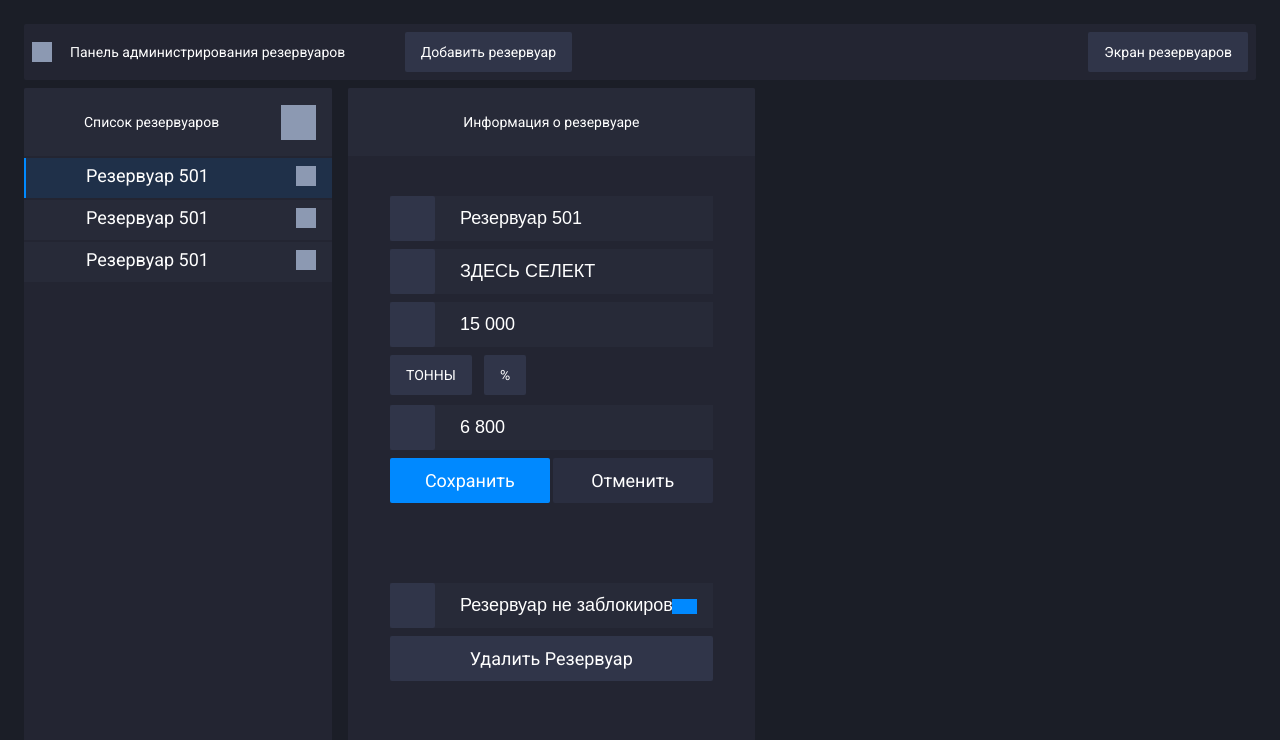
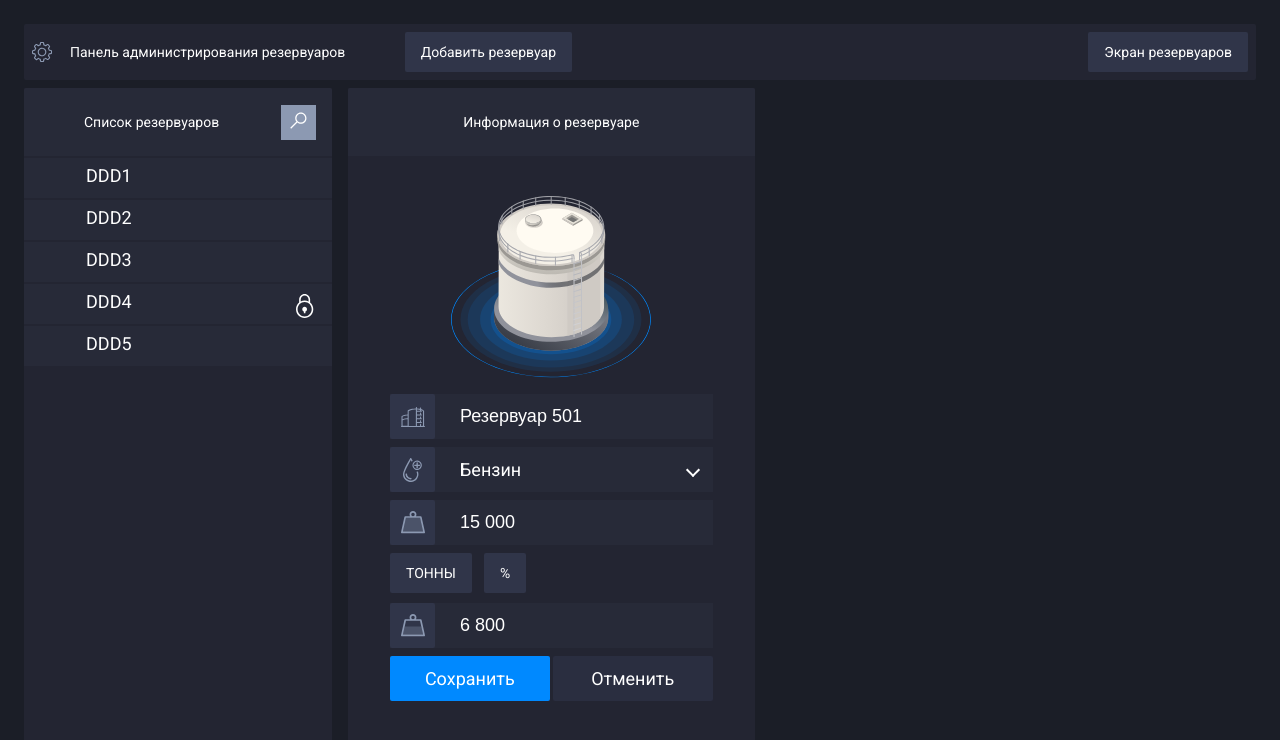
Before and after one commit to Max-Sam231/test-for-lab, a Next.js app: page / in a window 1280 px wide. Shown: the top 740 px of the page. Built offline with nearby package versions, Linux system fonts and the light colour scheme.

Commit message:
chore: add dinamic elements with moki date and svg

```diff
--- a/src/app/layout.tsx
+++ b/src/app/layout.tsx
@@ -1,5 +1,5 @@
-import type {Metadata} from "next";
-import {Roboto} from "next/font/google";
+import type { Metadata } from "next";
+import { Roboto } from "next/font/google";
 import "../styles/global.scss";
 
 const roboto = Roboto({
--- a/src/app/page.module.scss
+++ b/src/app/page.module.scss
@@ -16,12 +16,12 @@
 	justify-content: space-between;
 	align-items: center;
 }
-.right{
+.right {
 	display: flex;
 	width: calc(100% - 35.7vw);
 	justify-content: flex-end;
 }
-.left{
+.left {
 	display: flex;
 	min-width: 540px;
 	width: 35.7vw;
@@ -38,7 +38,7 @@
 	display: block;
 	width: 20px;
 	height: 20px;
-	background: $icon-color;
+	// background: $icon-color;
 }
 .button {
 	border-radius: 2px;
@@ -84,18 +84,6 @@
 	&__listReservoir {
 		height: 73vh;
 		overflow-y: auto;
-		&::-webkit-scrollbar {
-			width: 6px;
-		}
-
-		&::-webkit-scrollbar-track {
-			background: $primary-color;
-		}
-
-		&::-webkit-scrollbar-thumb {
-			background-color: $gray;
-			border-radius: 3px;
-		}
 	}
 
 	&__item {
@@ -126,6 +114,7 @@
 
 .cardReservoir {
 	margin: 8px 0 0 16px;
+	padding: 0 0 16px 0;
 	width: 33%;
 	height: 82vh;
 	overflow: hidden;
@@ -136,17 +125,24 @@
 	border-radius: 2px;
 	background-color: $primary-color;
 
+	.content{
+		display: flex;
+		flex-direction: column;
+		align-items: center;
+		justify-content: flex-start;
+		width: 100%;
+		overflow-y: auto;
+	}
 	&__title {
 		display: flex;
 		align-items: center;
 		justify-content: center;
 		width: 100%;
-		height: 68px;
+		min-height: 68px;
 		margin: 0 0 40px 0;
 		background-color: $secondary-color;
 	}
 	img {
-		margin: 16px 0 16px 0;
 		width: 200px;
 		height: 100px;
 		background-color: $secondary-color;
@@ -156,9 +152,11 @@
 .reservoirInfo {
 	width: 100%;
 	padding: 0 42px 0 42px;
+	margin: 16px 0 0 0;
 	display: flex;
 	flex-direction: column;
 	align-items: center;
+	// overflow-y: auto;
 	justify-content: flex-start;
 	&__container {
 		width: 100%;
@@ -177,6 +175,9 @@
 	align-items: center;
 	margin: 0 0 8px 0;
 	&__icon {
+		display: flex;
+		align-items: center;
+		justify-content: center;
 		position: absolute;
 		top: 0;
 		left: 0;
@@ -184,6 +185,7 @@
 		height: 45px;
 		border-radius: 2px;
 		background-color: $gray;
+		z-index: 99;
 	}
 	&__input {
 		width: 100%;
--- a/src/app/page.tsx
+++ b/src/app/page.tsx
@@ -1,13 +1,102 @@
 "use client";
+import Select from "@/components/Select/Select";
 import styles from "./page.module.scss";
+import { useState } from "react";
+import Image from "next/image";
 
 export default function Home() {
+	const [active, setActive] = useState(0);
+
+	type Reservoir = {
+		name: string;
+		capacity: number;
+		volume: number;
+		productId: number;
+		isLocked: boolean;
+		id: number;
+		product: {
+			name: string;
+			id: number;
+		};
+	};
+
+	const mokiData: Reservoir[] = [
+		{
+			name: "DDD1",
+			capacity: 100,
+			volume: 10,
+			productId: 10,
+			isLocked: false,
+			id: 1000,
+			product: {
+				name: "DDD1",
+				id: 1000,
+			},
+		},
+		{
+			name: "DDD2",
+			capacity: 100,
+			volume: 1,
+			productId: 10,
+			isLocked: false,
+			id: 1001,
+			product: {
+				name: "DDD2",
+				id: 1001,
+			},
+		},
+		{
+			name: "DDD3",
+			capacity: 100,
+			volume: 55,
+			productId: 10,
+			isLocked: false,
+			id: 1002,
+			product: {
+				name: "DDD3",
+				id: 1002,
+			},
+		},
+		{
+			name: "DDD4",
+			capacity: 100,
+			volume: 100,
+			productId: 10,
+			isLocked: true,
+			id: 1003,
+			product: {
+				name: "DDD4",
+				id: 1003,
+			},
+		},
+		{
+			name: "DDD5",
+			capacity: 100,
+			volume: 0,
+			productId: 10,
+			isLocked: false,
+			id: 1004,
+			product: {
+				name: "DDD5",
+				id: 1004,
+			},
+		},
+	];
+
 	return (
 		<div className={styles.wrapper}>
 			<div className={styles.header}>
 				<div className={styles.left}>
 					<div className={styles.logo}>
-						<span className={styles.icon}></span>
+						<span className={styles.icon}>
+							<Image
+								src="/assets/svg/settings.svg"
+								alt="Logo"
+								width={100}
+								height={100}
+								style={{ width: "auto", height: "auto" }}
+							/>
+						</span>
 						<p className={styles["text--sl"]}>Панель администрирования резервуаров</p>
 					</div>
 					<button className={`${styles.button} ${styles["text--sl"]}`}>Добавить резервуар</button>
@@ -22,21 +111,45 @@ export default function Home() {
 					<div className={styles.sideBar__search}>
 						<p className={styles["text--sl"]}>Список резервуаров</p>
 						<input className={styles.hide} type="text" name="" id="" />
-						<button className={styles.sideBar__button}></button>
+						<button className={styles.sideBar__button}>
+							<Image
+								src="/assets/svg/search-white.svg"
+								alt="Logo"
+								width={100}
+								height={100}
+								style={{ width: "auto", height: "auto", background: "transparent" }}
+							/>
+						</button>
 					</div>
 					<ul className={styles.sideBar__listReservoir}>
-						<li className={`${styles.sideBar__item} ${styles["sideBar__item--active"]}`}>
-							<p className="text">Резервуар 501</p>
-							<span className={styles.icon}></span>
-						</li>
-						<li className={styles.sideBar__item}>
-							<p className="text">Резервуар 501</p>
-							<span className={styles.icon}></span>
-						</li>
-						<li className={styles.sideBar__item}>
-							<p className="text">Резервуар 501</p>
-							<span className={styles.icon}></span>
-						</li>
+						{mokiData.map((item: Reservoir) => {
+							return (
+								<li
+									className={
+										active === item.id
+											? `${styles.sideBar__item} ${styles["sideBar__item--active"]}`
+											: styles.sideBar__item
+									}
+									onClick={() => setActive(item.id)}
+									key={item.id}
+								>
+									<p className="text">{item.name}</p>
+									{item.isLocked ? (
+										<span className={styles.icon}>
+											<Image
+												src="/assets/svg/lock-white.svg"
+												alt="Logo"
+												width={100}
+												height={100}
+												style={{ width: "auto", height: "auto", background: "transparent" }}
+											/>
+										</span>
+									) : (
+										""
+									)}
+								</li>
+							);
+						})}
 					</ul>
 				</div>
 
@@ -44,11 +157,26 @@ export default function Home() {
 					<div className={styles.cardReservoir__title}>
 						<p className={styles["text--sl"]}>Информация о резервуаре</p>
 					</div>
-					{/* <Image /> */}
-					<form className={styles.reservoirInfo}>
+					<div className={styles.content}>
+					<Image
+						src="/assets/svg/tank.svg"
+						alt="Logo"
+						width={200}
+						height={200}
+						style={{ width: "200px", height: "200px", background: "transparent"}}
+					/>
+					<form className={styles.reservoirInfo} onSubmit={() => console.log("DDD")}>
 						<div className={styles.reservoirInfo__container}>
 							<div className={styles.inputContainer}>
-								<span className={`${styles.icon} ${styles.inputContainer__icon}`}></span>
+								<span className={`${styles.icon} ${styles.inputContainer__icon}`}>
+									<Image
+										src="/assets/svg/tank-icon.svg"
+										alt="Logo"
+										width={100}
+										height={100}
+										style={{ width: "auto", height: "auto", background: "transparent" }}
+									/>
+								</span>
 								<input
 									className={styles.inputContainer__input}
 									type="text"
@@ -57,20 +185,17 @@ export default function Home() {
 									defaultValue="Резервуар 501"
 								/>
 							</div>
-
+							<Select />
 							<div className={styles.inputContainer}>
-								<span className={`${styles.icon} ${styles.inputContainer__icon}`}></span>
-								<input
-									className={styles.inputContainer__input}
-									type="text"
-									name=""
-									id=""
-									defaultValue="ЗДЕСЬ СЕЛЕКТ"
-								/>
-							</div>
-
-							<div className={styles.inputContainer}>
-								<span className={`${styles.icon} ${styles.inputContainer__icon}`}></span>
+								<span className={`${styles.icon} ${styles.inputContainer__icon}`}>
+									<Image
+										src="/assets/svg/capacity-full.svg"
+										alt="Logo"
+										width={100}
+										height={100}
+										style={{ width: "auto", height: "auto" }}
+									/>
+								</span>
 								<input
 									className={styles.inputContainer__input}
 									type="text"
@@ -89,7 +214,15 @@ export default function Home() {
 								</button>
 
 								<div className={styles.inputContainer}>
-									<span className={`${styles.icon} ${styles.inputContainer__icon}`}></span>
+									<span className={`${styles.icon} ${styles.inputContainer__icon}`}>
+										<Image
+											src="/assets/svg/capacity.svg"
+											alt="Logo"
+											width={100}
+											height={100}
+											style={{ width: "auto", height: "auto", background: "transparent" }}
+										/>
+									</span>
 									<input
 										className={styles.inputContainer__input}
 										type="text"
@@ -100,7 +233,7 @@ export default function Home() {
 								</div>
 							</div>
 							<div className={styles.submitContainer}>
-								<button className={`${styles.button} ${styles["button--active"]}`}>
+								<button type="submit" className={`${styles.button} ${styles["button--active"]}`}>
 									Сохранить
 								</button>
 								<button className={`${styles.button} ${styles["button--disable"]}`}>
@@ -110,7 +243,15 @@ export default function Home() {
 						</div>
 						<div className={styles.controlPanel}>
 							<div className={styles.inputContainer}>
-								<span className={`${styles.icon} ${styles.inputContainer__icon}`}></span>
+								<span className={`${styles.icon} ${styles.inputContainer__icon}`}>
+									<Image
+										src="/assets/svg/lock-grey.svg"
+										alt="Logo"
+										width={100}
+										height={100}
+										style={{ width: "auto", height: "auto", background: "transparent" }}
+									/>
+								</span>
 								<input
 									className={styles.inputContainer__input}
 									type="text"
@@ -125,6 +266,8 @@ export default function Home() {
 							<button className={styles.button}>Удалить Резервуар</button>
 						</div>
 					</form>
+					</div>
+
 				</div>
 			</div>
 
--- /dev/null
+++ b/src/components/Select/Select.module.scss
@@ -0,0 +1,82 @@
+@import "../../styles/variables.scss";
+
+.Container {
+	position: relative;
+}
+.icon {
+	display: flex;
+	align-items: center;
+	justify-content: center;
+	position: absolute;
+	top: 0;
+	left: 0;
+	width: 45px;
+	height: 45px;
+	border-radius: 2px;
+	background-color: $gray;
+	z-index: 99;
+}
+.arrow {
+	display: block;
+	position: absolute;
+	top: 18px;
+	right: 15px;
+	z-index: 99;
+	width: 10px;
+	height: 10px;
+	border: 2px solid #fff;
+	border-bottom: none;
+	border-right: none;
+	cursor: pointer;
+	transform: rotate(225deg);
+	transition: ease-in-out all 0.2s;
+	&--up {
+		transform: rotate(45deg);
+	}
+}
+.select {
+	display: flex;
+	position: relative;
+	align-items: center;
+	cursor: pointer;
+	width: 100%;
+	padding: 0 0 0 70px;
+	margin: 0 0 8px 0;
+	height: 45px;
+	background: $secondary-color;
+
+	&__menu {
+		position: absolute;
+		width: 100%;
+		max-width: 360px;
+		top: 48px;
+		left: 45px;
+		z-index: 999;
+		padding: 0px 14px 0px 14px;
+		height: 0px;
+		overflow-y: auto;
+		background: $secondary-color;
+		box-shadow: 0px 4px 8px 0px rgba(0, 0, 0, 0.25);
+		transition: ease-in all 0.2s;
+		&--open {
+			padding: 6px 14px 6px 14px;
+			height: 200px;
+		}
+		li {
+			padding: 8px 0 8px 20px;
+			background: $active-input-color;
+			margin: 0 0 2px 0;
+			cursor: pointer;
+			transition: all ease-in-out 0.2s;
+			&:hover {
+				background-color: darken($active-input-color, 3%);
+			}
+		}
+		.active {
+			background: $light-blue;
+			&:hover {
+				background: $light-blue;
+			}
+		}
+	}
+}
--- /dev/null
+++ b/src/components/Select/Select.tsx
@@ -0,0 +1,61 @@
+"use client";
+import React, { useRef, useState } from "react";
+import styles from "./Select.module.scss";
+import Image from "next/image";
+
+const Select: React.FC = () => {
+	const selectOptions: string[] = [
+		"Бензин",
+		"Дизель",
+		"Автомобильное топливо",
+		"Авиационное топливо",
+		"Газ",
+	];
+	const [isSelectOpen, setIsSelectOpen] = useState(false);
+	const [SelectOption, setSelectOption] = useState(selectOptions[0]);
+	const menuRef = useRef<HTMLDivElement>(null);
+	const optionClick = (option: string): void => {
+		setSelectOption(option);
+		setIsSelectOpen(!isSelectOpen);
+	};
+	return (
+		<div className={styles.Container} onClick={() => setIsSelectOpen(!isSelectOpen)}>
+			<span className={`${styles.icon}`}>
+				<Image
+					src="/assets/svg/drop.svg"
+					alt="Logo"
+					width={100}
+					height={100}
+					style={{ width: "auto", height: "auto", background: "transparent" }}
+				/>
+			</span>
+			<div className={styles.select}>{SelectOption}</div>
+			<span
+				className={isSelectOpen ? `${styles.arrow} ${styles["arrow--up"]} ` : styles.arrow}
+			></span>
+			<div
+				ref={menuRef}
+				className={
+					isSelectOpen
+						? `${styles.select__menu} ${styles["select__menu--open"]} `
+						: styles.select__menu
+				}
+			>
+				<ul>
+					{selectOptions.map((item, index) => {
+						return (
+							<li
+								key={index}
+								className={item === SelectOption ? styles.active : ""}
+								onClick={() => optionClick(item)}
+							>
+								{item}
+							</li>
+						);
+					})}
+				</ul>
+			</div>
+		</div>
+	);
+};
+export default Select;
--- a/src/styles/global.scss
+++ b/src/styles/global.scss
@@ -4,6 +4,18 @@
 	margin: 0;
 	padding: 0;
 	box-sizing: border-box;
+	&::-webkit-scrollbar {
+		width: 6px;
+	}
+
+	&::-webkit-scrollbar-track {
+		background: $primary-color;
+	}
+
+	&::-webkit-scrollbar-thumb {
+		background-color: $gray;
+		border-radius: 3px;
+	}
 }
 
 body {
@@ -11,6 +23,7 @@ body {
 	font-size: $font-size-base;
 	background-color: $bg-color;
 	color: $text-color;
+	user-select: none;
 }
 
 a {
--- a/src/styles/variables.scss
+++ b/src/styles/variables.scss
@@ -12,3 +12,4 @@ $red: #eb5757;
 $light-blue: #0089ff;
 $dark-blue: #0089ff1c;
 $gray: #303549;
+$active-input-color: #292d3d;
```
